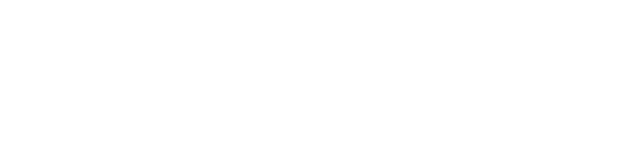
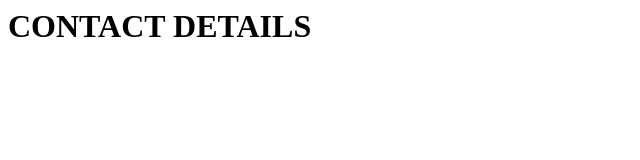
Before and after one commit to AbhinavChanduChenumalla/Github, a plain HTML site: page contact.html in a window 1280 px wide. Shown: the whole page, without its empty margins (0-640 px from the left). Drawn offline with Linux system fonts and the light colour scheme.

Commit message:
Added body tag to contact.html

```diff
--- a/contact.html
+++ b/contact.html
@@ -1,3 +1,7 @@
 <html>
 
+<body>
+    <h1>CONTACT DETAILS</h1>
+</body>
+
 </html>
```
